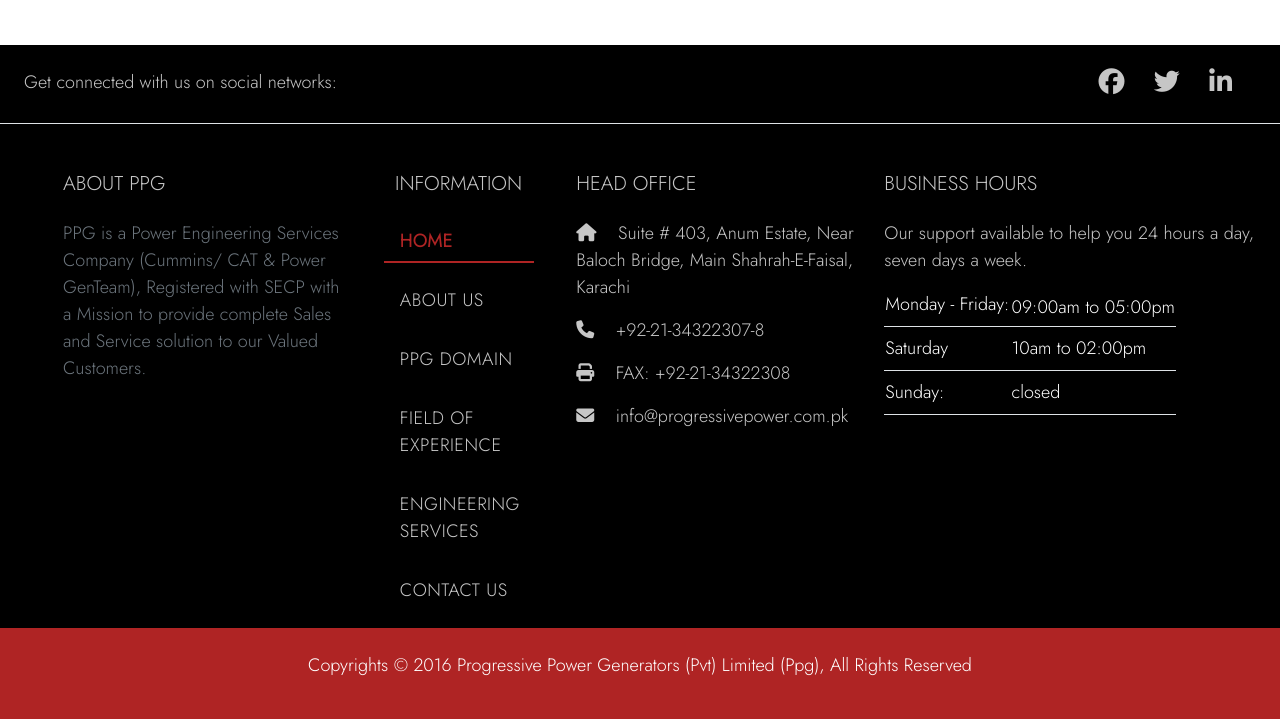
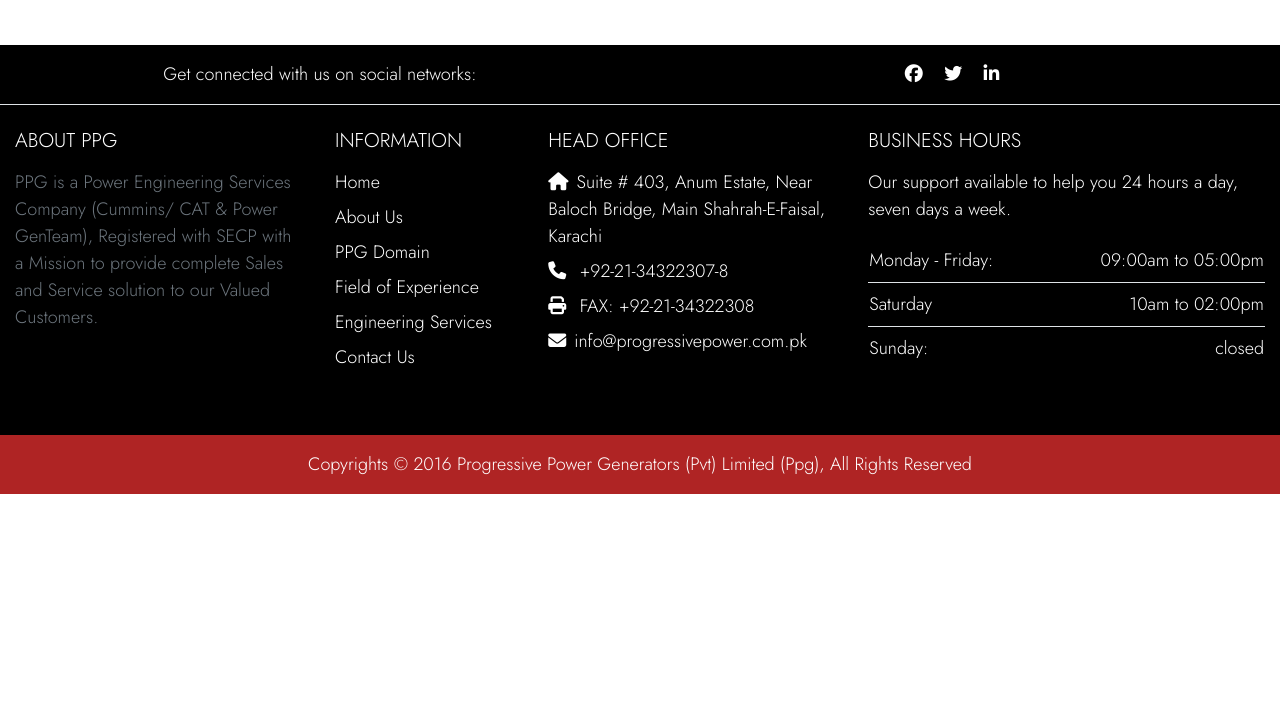
Before and after one commit to Aeiman-Fayyaz/Progressive-Power, a plain HTML site: page index.html in a window 1280 px wide. Shown: the part 2282-3001 px from the top of the page. After the commit the page ends 2776 px from the top, so only its background shows below. Drawn offline with nearby package versions, Linux system fonts and the light colour scheme.

Commit message:
file add

```diff
--- a/index.html
+++ b/index.html
@@ -5,6 +5,7 @@
     <meta charset="UTF-8">
     <meta name="viewport" content="width=device-width, initial-scale=1.0">
     <title>Progressive Power - Generators</title>
+    <!-- Our Stylesheet -->
     <link rel="stylesheet" href="style.css">
     <!-- Bootstrap CSS -->
     <link rel="stylesheet" href="bootstrap.css">
@@ -59,7 +60,7 @@
                     <span class="text-danger">info@progressivepower.com.pk</span>
                 </div>
                 <a href="./index.html" class="nav-link active">Home</a>
-                <a href="#" class="nav-link">About Us</a>
+                <a href="./aboutus.html" class="nav-link">About Us</a>
                 <a href="#" class="nav-link">PPG Domain</a>
                 <a href="#" class="nav-link">Field of Experience</a>
                 <a href="#" class="nav-link">Engineering Services</a>
@@ -73,8 +74,8 @@
         <div class="container position-sticky">
             <!-- Desktop Menu - Visible on large screens -->
             <div class="desktop-menu d-none d-lg-flex justify-content-center w-100">
-                <a href="#" class="nav-link active">Home</a>
-                <a href="#" class="nav-link">About Us</a>
+                <a href="./index.html" class="nav-link active">Home</a>
+                <a href="./aboutus.html" class="nav-link">About Us</a>
                 <a href="#" class="nav-link">PPG Domain</a>
                 <a href="#" class="nav-link">Field of Experience</a>
                 <a href="#" class="nav-link">Engineering Services</a>
@@ -296,103 +297,99 @@
     </div>
 
     <!-- Footer Start -->
-    <footer class="text-center text-lg-start bg-black">
-        <section class="d-flex justify-content-center justify-content-lg-between p-4 border-bottom">
-            <div class="me-5 d-none d-lg-block">
-                <span>Get connected with us on social networks:</span>
+    <footer class="bg-black text-white">
+        <!-- Social Media Section -->
+        <section class="container-fluid py-3 border-bottom">
+            <div class="row align-items-center">
+                <div class="col-12 col-lg-6 text-center text-lg-start mb-2 mb-lg-0">
+                    <span class="d-none d-lg-inline">Get connected with us on social networks:</span>
                 </div>
-            <div>
-                <a href="./index.html" class="me-4 text-reset text-decoration-none">
-                    <i class="fab fa-facebook-f icon"></i>
+                <div class="col-12 col-lg-6 text-center text-lg-end">
+                    <a href="./index.html" class="text-white me-3 text-decoration-none">
+                        <i class="fab fa-facebook-f"></i>
                     </a>
-                <a href="./index.html" class="me-4 text-reset text-decoration-none">
-                    <i class="fab fa-twitter icon"></i>
+                    <a href="./index.html" class="text-white me-3 text-decoration-none">
+                        <i class="fab fa-twitter"></i>
                     </a>
-                <a href="./index.html" class="me-4 text-reset text-decoration-none">
-                    <i class="fab fa-linkedin icon"></i>
+                    <a href="./index.html" class="text-white me-3 text-decoration-none">
+                        <i class="fab fa-linkedin"></i>
                     </a>
                 </div>
+            </div>
         </section>
-        <section class="container-fluid">
-            <div class="ms-5 text-md-start mt-5">
-                <div class="row mt-3 ">
-                    <div class="col-md-3 col-lg-4 col-xl-3 mx-auto mb-4">
-                        <!-about ppg -->
-                            <h5 class="text-uppercase mb-4">
-                                about ppg
-                            </h5>
+
+        <!-- Main Footer Content -->
+        <section class="container-fluid py-4">
+            <div class="row">
+                <!-- About PPG -->
+                <div class="col-12 col-md-6 col-lg-3 mb-4">
+                    <h5 class="text-uppercase mb-3">about ppg</h5>
                     <p class="text-muted">
                         PPG is a Power Engineering Services Company (Cummins/ CAT & Power GenTeam),
-                                Registered
-                                with SECP with a Mission to provide complete Sales and Service solution to our
-                                Valued
-                                Customers.
+                        Registered with SECP with a Mission to provide complete Sales and Service solution to our
+                        Valued Customers.
                     </p>
                 </div>
-                    <div class="col-md-2 col-lg-2 col-xl-2 ">
-                        <h5 class="text-uppercase ms-4 mb-4">
-                            information
-                        </h5>
-                        <p>
-                            <a href="#" class="nav-link active">Home</a>
-                        </p>
-                        <p>
-                            <a href="#" class="nav-link">About Us</a>
-                        </p>
-                        <p>
-                            <a href="#" class="nav-link">PPG Domain</a>
-                        </p>
-                        <p>
-                            <a href="#" class="nav-link">Field of Experience</a>
-                        </p>
-                        <p>
-                            <a href="#" class="nav-link">Engineering Services</a>
-                        </p>
-                        <p>
-                            <a href="#" class="nav-link">Contact Us</a>
-                        </p>
+
+                <!-- Information -->
+                <div class="col-12 col-md-6 col-lg-2 mb-4">
+                    <h5 class="text-uppercase mb-3">information</h5>
+                    <ul class="list-unstyled">
+                        <li class="mb-2"><a href="./index.html" class="text-white text-decoration-none">Home</a></li>
+                        <li class="mb-2"><a href="./aboutus.html" class="text-white text-decoration-none">About Us</a>
+                        </li>
+                        <li class="mb-2"><a href="#" class="text-white text-decoration-none">PPG Domain</a></li>
+                        <li class="mb-2"><a href="#" class="text-white text-decoration-none">Field of Experience</a>
+                        </li>
+                        <li class="mb-2"><a href="#" class="text-white text-decoration-none">Engineering Services</a>
+                        </li>
+                        <li class="mb-2"><a href="#" class="text-white text-decoration-none">Contact Us</a></li>
+                    </ul>
                 </div>
-                    <div class="col-md-4 col-lg-3 col-xl-3 mx-auto mb-md-0 mb-4 ">
-                        <h5 class="text-uppercase mb-4">head office</h5>
-                        <p>
-                            <i class="fas fa-home me-3"></i>
-                            Suite # 403, Anum Estate, Near Baloch Bridge, Main Shahrah-E-Faisal, Karachi
-                        </p>
-                        <p><i class="fas fa-phone me-3"></i> +92-21-34322307-8</p>
-                        <p><i class="fas fa-print me-3"></i> FAX: +92-21-34322308</p>
-                        <p>
-                            <i class="fas fa-envelope me-3"></i>
-                            info@progressivepower.com.pk
-                        </p>
+
+                <!-- Head Office -->
+                <div class="col-12 col-md-6 col-lg-3 mb-4">
+                    <h5 class="text-uppercase mb-3">head office</h5>
+                    <ul class="list-unstyled">
+                        <li class="mb-2"><i class="fas fa-home me-2"></i>Suite # 403, Anum Estate, Near Baloch Bridge,
+                            Main Shahrah-E-Faisal, Karachi</li>
+                        <li class="mb-2"><i class="fas fa-phone me-2"></i> +92-21-34322307-8</li>
+                        <li class="mb-2"><i class="fas fa-print me-2"></i> FAX: +92-21-34322308</li>
+                        <li class="mb-2"><i class="fas fa-envelope me-2"></i>info@progressivepower.com.pk</li>
+                    </ul>
                 </div>
-                    <div class="col-lg-4 col-md-6 mb-4 mb-md-0 ms-">
-                        <h5 class="text-uppercase mb-4">business hours</h5>
+
+                <!-- Business Hours -->
+                <div class="col-12 col-md-6 col-lg-4 mb-4">
+                    <h5 class="text-uppercase mb-3">business hours</h5>
                     <p>Our support available to help you 24 hours a day, seven days a week.</p>
-                        <table class="text-white">
+                    <table class="w-100">
                         <tbody>
                             <tr class="border-bottom">
-                                    <td class="pb-2">Monday - Friday:</td>
-                                    <td>09:00am to 05:00pm</td>
+                                <td class="py-2">Monday - Friday:</td>
+                                <td class="py-2 text-end">09:00am to 05:00pm</td>
                             </tr>
                             <tr class="border-bottom">
                                 <td class="py-2">Saturday</td>
-                                    <td>10am to 02:00pm</td>
+                                <td class="py-2 text-end">10am to 02:00pm</td>
                             </tr>
-                                <tr class="border-bottom">
+                            <tr>
                                 <td class="py-2">Sunday:</td>
-                                    <td>closed</td>
+                                <td class="py-2 text-end">closed</td>
                             </tr>
                         </tbody>
                     </table>
                 </div>
             </div>
+        </section>
+
+        <!-- Copyright -->
+        <div class="copyright py-3">
+            <div class="container-fluid text-center">
+                <p class="mb-0">Copyrights © 2016 Progressive Power Generators (Pvt) Limited (Ppg), All Rights Reserved
+                </p>
             </div>
-        </section>
-        <!-- Copyright -->
-        <div class="text-center p-4 copyright" style="background-color: #af2424">
-            <p>Copyrights © 2016 Progressive Power Generators (Pvt) Limited (Ppg), All Rights Reserved</p>
         </div>
-        <!-- Copyright -->
     </footer>
     <!-- Footer End -->
 
--- a/style.css
+++ b/style.css
@@ -269,8 +269,24 @@
     font-size: 18px !important;
 }
 .copyright{
+    background-color: #af2424 !important;
     font-family: Arial, Helvetica, sans-serif !important;
     color: #FFFFFF !important;
+}
+.main-heading{
+    background-color: #af2424;
+    height: 140px;
+    color: #ffffff;
+}
+.about-heading {
+    font-size: 24px !important;
+}
+.about-content{
+    font-size: 16px;
+    font-family: roboto-black;
+}
+.border-btm{
+    border-bottom: 5px solid #af2424 !important;
 }
 /* Media QUuery for mobile navigation bar */
 @media (max-width: 991.98px) {
```
Also changed, not shown: aboutus.html (added, +263 -0 lines), Images/about1.jpeg (added), Images/about2.jpg (added), Images/about3.jpeg (added), Images/about4.jpeg (added), Images/about5.jpeg (added), Images/about6.jpeg (added), Images/about7.jpeg (added). Lines whose indentation alone changed are shown as unchanged.
